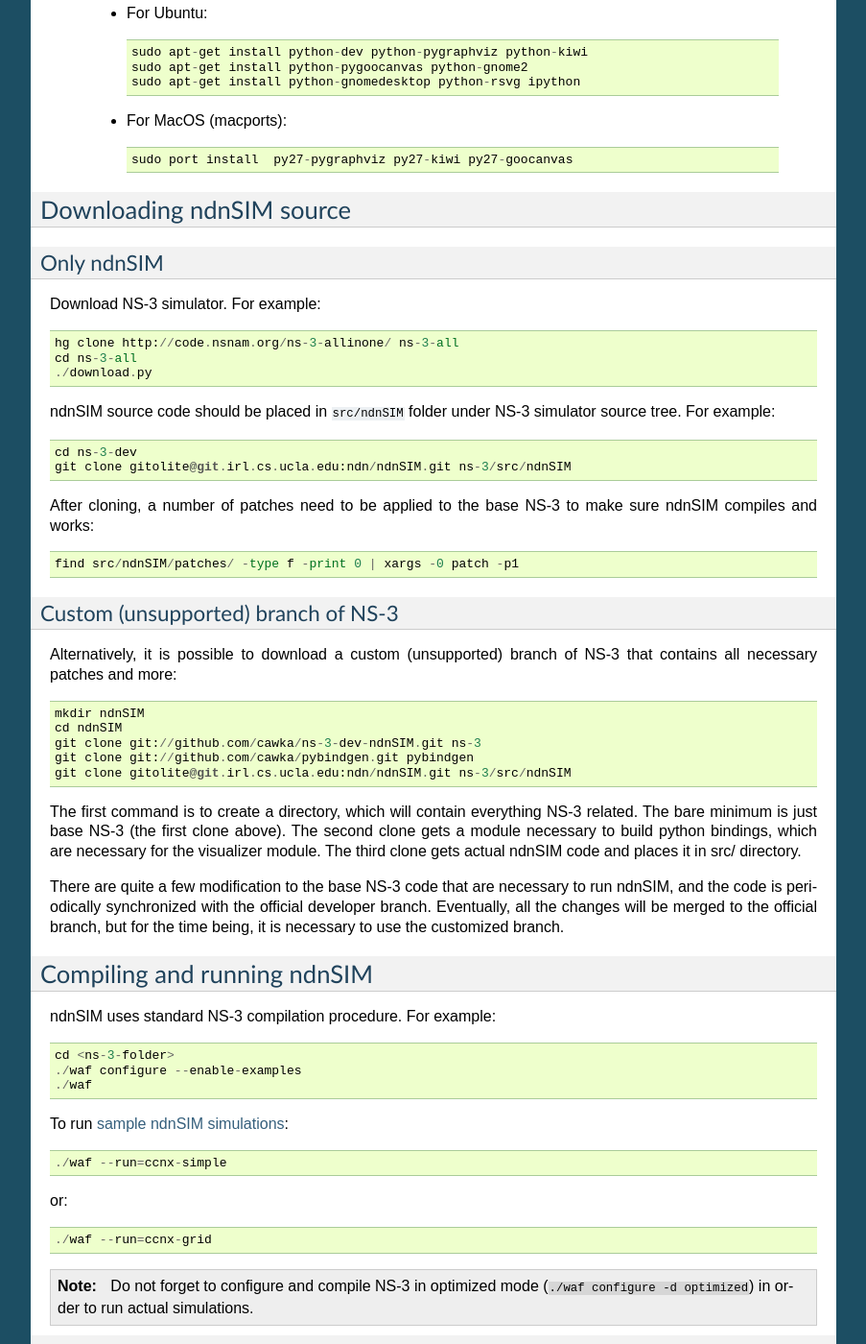
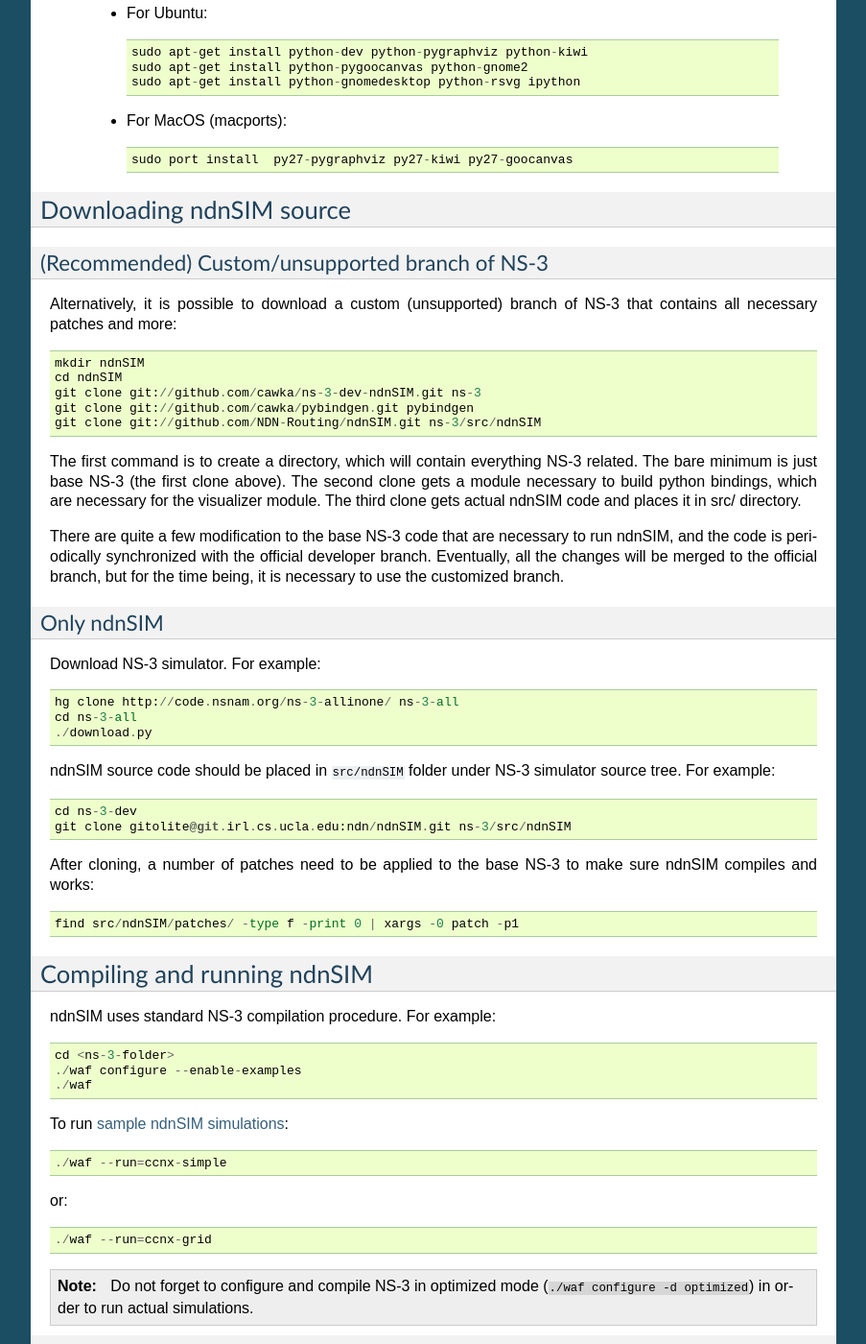
Before and after one commit to named-data-ndnSIM/ndnSIM, a Sphinx documentation site: the page built from docs/source/intro.rst, in a window 1280 px wide and 1400 px high, scrolled down 1162 px. Shown: the whole window at 96% size, without its empty margins (198-1101 px from the left). Built offline with Sphinx 7.4.7, drawn with Linux system fonts in a browser that asks for light colours; cross-references to code outside the pages are shown as plain code; part of the change alters nothing that is shown; some of the changed text lies outside the part shown.

Commit message:
Small update of docs

```diff
--- a/docs/source/intro.rst
+++ b/docs/source/intro.rst
@@ -104,6 +104,22 @@ order to run `visualizer`_ module, the following should be installed:
 Downloading ndnSIM source
 -------------------------
 
+(Recommended) Custom/unsupported branch of NS-3
++++++++++++++++++++++++++++++++++++++++++++++++
+
+Alternatively, it is possible to download a custom (unsupported) branch of NS-3 that contains all necessary patches and more::
+
+	mkdir ndnSIM
+	cd ndnSIM
+	git clone git://github.com/cawka/ns-3-dev-ndnSIM.git ns-3
+	git clone git://github.com/cawka/pybindgen.git pybindgen
+	git clone git://github.com/NDN-Routing/ndnSIM.git ns-3/src/ndnSIM
+
+The first command is to create a directory, which will contain everything NS-3 related.  The bare minimum is just base NS-3 (the first clone above). The second clone gets a module necessary to build python bindings, which are necessary for the visualizer module.  The third clone gets actual ndnSIM code and places it in src/ directory.
+
+There are quite a few modification to the base NS-3 code that are necessary to run ndnSIM, and the code is periodically synchronized with the official developer branch.  Eventually, all the changes will be merged to the official branch, but for the time being, it is necessary to use the customized branch.
+
+
 Only ndnSIM
 +++++++++++
 
@@ -123,22 +139,6 @@ ndnSIM source code should be placed in ``src/ndnSIM`` folder under NS-3 simulato
 After cloning, a number of patches need to be applied to the base NS-3 to make sure ndnSIM compiles and works::
 
 	find src/ndnSIM/patches/ -type f -print 0 | xargs -0 patch -p1
-
-
-Custom (unsupported) branch of NS-3
-+++++++++++++++++++++++++++++++++++
-
-Alternatively, it is possible to download a custom (unsupported) branch of NS-3 that contains all necessary patches and more::
-
-	mkdir ndnSIM
-	cd ndnSIM
-	git clone git://github.com/cawka/ns-3-dev-ndnSIM.git ns-3
-	git clone git://github.com/cawka/pybindgen.git pybindgen
-	git clone gitolite@git.irl.cs.ucla.edu:ndn/ndnSIM.git ns-3/src/ndnSIM
-
-The first command is to create a directory, which will contain everything NS-3 related.  The bare minimum is just base NS-3 (the first clone above). The second clone gets a module necessary to build python bindings, which are necessary for the visualizer module.  The third clone gets actual ndnSIM code and places it in src/ directory.
-
-There are quite a few modification to the base NS-3 code that are necessary to run ndnSIM, and the code is periodically synchronized with the official developer branch.  Eventually, all the changes will be merged to the official branch, but for the time being, it is necessary to use the customized branch.
 
 Compiling and running ndnSIM
 ----------------------------
```
